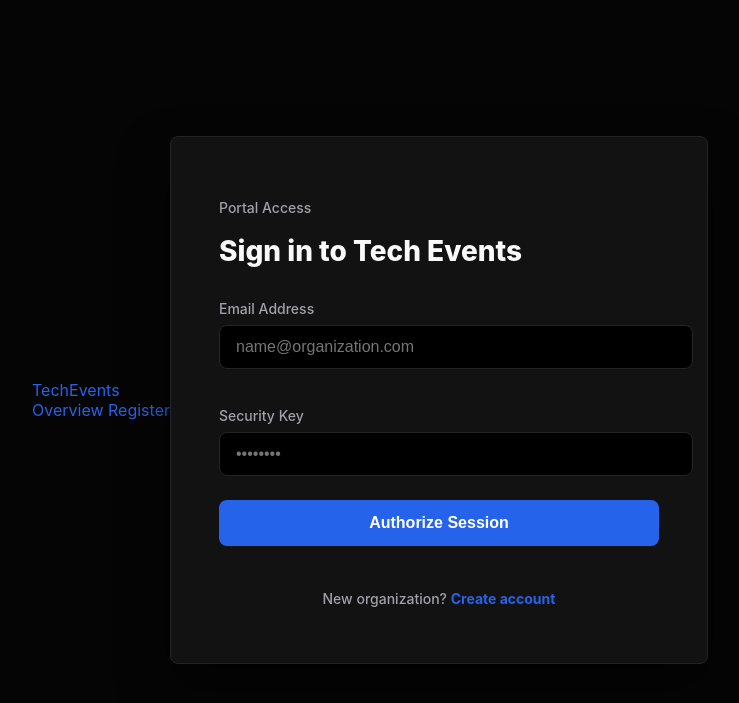
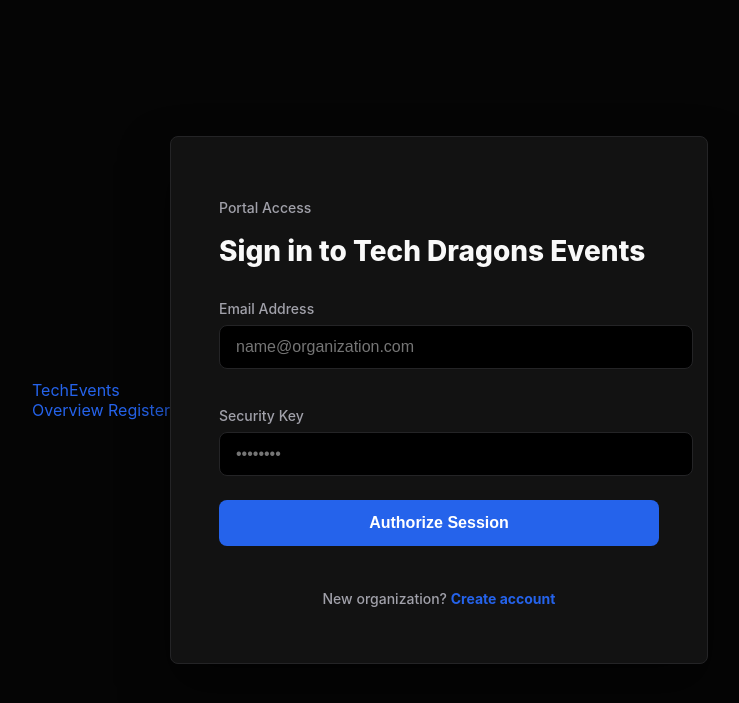
Before and after one commit to EliseyRotar/tech-events-msi, a PHP site: page /login.php in a window 1280 px wide. Shown: the top 703 px of the page, without its empty margins (270-1009 px from the left). Run offline with PHP 8.4, Linux system fonts and the light colour scheme.

Commit message:
chore: rebrand login page title to Tech Dragons Events
Co-Authored-By: Claude Sonnet 4.6 <noreply@anthropic.com>

```diff
--- a/public/login.php
+++ b/public/login.php
@@ -31,7 +31,7 @@ if ($_SERVER['REQUEST_METHOD'] === 'POST') {
 <head>
     <meta charset="UTF-8">
     <meta name="viewport" content="width=device-width, initial-scale=1.0">
-    <title>Login — Tech Events</title>
+    <title>Login — Tech Dragons Events</title>
     <link rel="stylesheet" href="/assets/css/php-pages.css">
 </head>
 <body>
@@ -47,7 +47,7 @@ if ($_SERVER['REQUEST_METHOD'] === 'POST') {
 
     <form method="POST">
         <p class="section-label" style="text-align: left; margin-bottom: 8px;">Portal Access</p>
-        <h1 style="font-family: var(--font-display); font-size: 28px; margin-bottom: 32px; font-weight: 800;">Sign in to Tech Events</h1>
+        <h1 style="font-family: var(--font-display); font-size: 28px; margin-bottom: 32px; font-weight: 800;">Sign in to Tech Dragons Events</h1>
 
         <p>Email Address</p>
         <input type="text" name="emailTxt" placeholder="name@organization.com" required>
```
